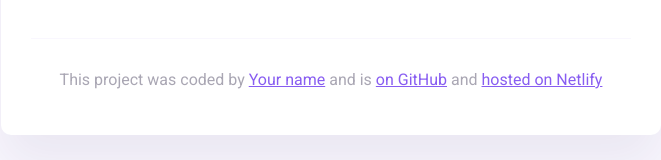
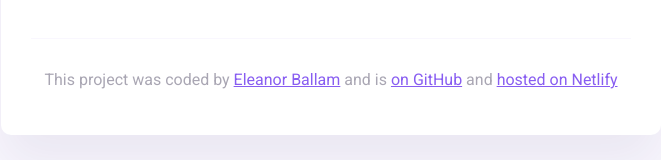
Before and after one commit to Ellieb303/shecodes-week-6-hw, a website built with Parcel: page ops-challenge-forked/index.html in a window 1280 px wide. Shown: the part 325-485 px from the top of the page, without its empty margins (309-970 px from the left). Built offline with nearby package versions, Linux system fonts and the light colour scheme.

Commit message:
Updated author name

```diff
--- a/ops-challenge-forked/index.html
+++ b/ops-challenge-forked/index.html
@@ -47,7 +47,7 @@
       <footer>
         <p>
           This project was coded by
-          <a href="#" target="_blank">Your name</a> and is
+          <a href="#" target="_blank">Eleanor Ballam</a> and is
           <a href="#" target="_blank"> on GitHub</a> and
           <a href="#" target="_blank">hosted on Netlify</a>
         </p>
```
